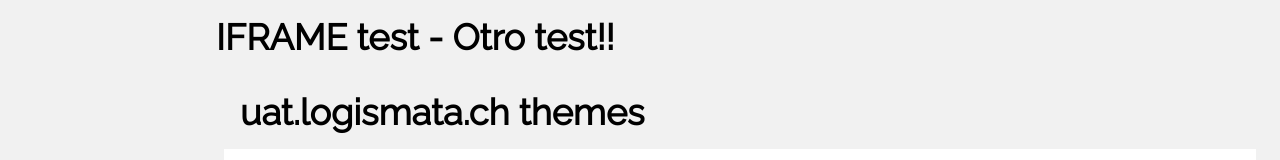
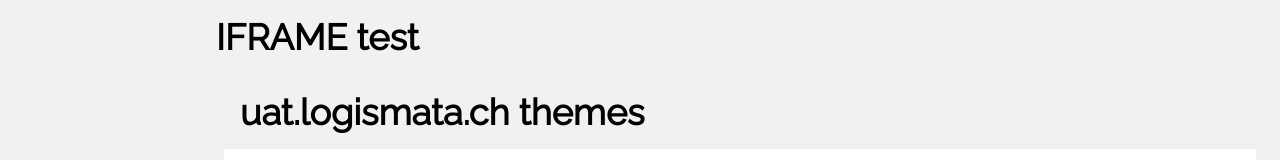
Before and after one commit to fer-rouco/quickwin-container, a website: page index.html in a window 1280 px wide. Shown: the top 160 px of the page. Drawn offline with nearby package versions, Linux system fonts and the light colour scheme; grey boxes are pictures that could not be loaded.

Commit message:
Update index.html

```diff
--- a/index.html
+++ b/index.html
@@ -29,7 +29,7 @@
             <!-- Header -->
             <header id="portfolio">
                 <div class="w3-container">
-                    <h1><b>IFRAME test - Otro test!!</b></h1>
+                    <h1><b>IFRAME test</b></h1>
                 </div>
             </header>
 
```
